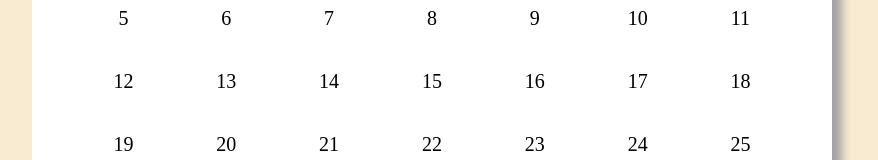
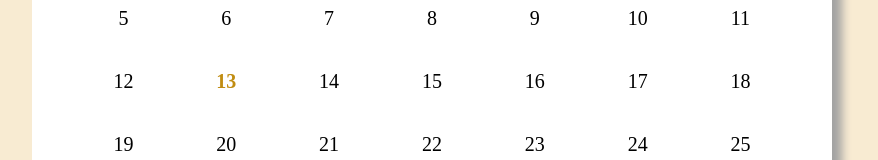
Before and after one commit to oyatplum/react-diary, a React (Create React App) app: page / in a window 1280 px wide. Shown: the part 382-542 px from the top of the page, without its empty margins (208-1086 px from the left). Built offline with nearby package versions, Linux system fonts and the light colour scheme.

Commit message:
Style: update Weeks.css

```diff
--- a/src/calendar/Header.js
+++ b/src/calendar/Header.js
@@ -6,6 +6,7 @@ import Weeks from './Weeks'
 
 export default function Header() {
     const [currentMonth, setCurrentMonth] = useState(new Date())
+    const [currentDate, setCurrentDate] = useState(new Date())
 
     const preMonth = () => {
         setCurrentMonth(subMonths(currentMonth, 1))
@@ -38,7 +39,7 @@ export default function Header() {
     </div>
 
     <Days />
-    <Weeks currentMonth={currentMonth}/>
+    <Weeks currentMonth={currentMonth} currentDate={currentDate}/>
 
     </div>
 
--- a/src/calendar/Weeks.css
+++ b/src/calendar/Weeks.css
@@ -12,6 +12,12 @@
     width: 40px;
     text-align: center;
 }
+.one_weeksame_day{
+    width: 40px;
+    text-align: center;
+    color: rgb(193, 141, 18);
+    font-weight: bold;
+}
 .one_weeknot_same_month{
     color: gray;
     width: 40px;
--- a/src/calendar/Weeks.js
+++ b/src/calendar/Weeks.js
@@ -1,9 +1,9 @@
 import React from 'react'
 import {startOfMonth, endOfMonth, startOfWeek, endOfWeek, format} from 'date-fns'
-import { addDays, isSameMonth } from 'date-fns'
+import { addDays, isSameMonth, isSameDay } from 'date-fns'
 import './Weeks.css'
 
-export default function Weeks({currentMonth}) {
+export default function Weeks({currentMonth, currentDate}) {
     const StartMonth = startOfMonth(currentMonth)
     const EndMonth = endOfMonth(StartMonth)
     const StartDate = startOfWeek(StartMonth)
@@ -19,7 +19,7 @@ export default function Weeks({currentMonth}) {
             formattedDate = format(day, 'd')
             one_week.push(
                 <div className={`one_week${
-                    !isSameMonth(day, StartMonth) ? 'not_same_month' : 'same_month'
+                    !isSameMonth(day, StartMonth) ? 'not_same_month' : !isSameDay(day, currentDate) ? 'same_month' : 'same_day'
                 }`}
                  key={day}>
                     {formattedDate}
```
